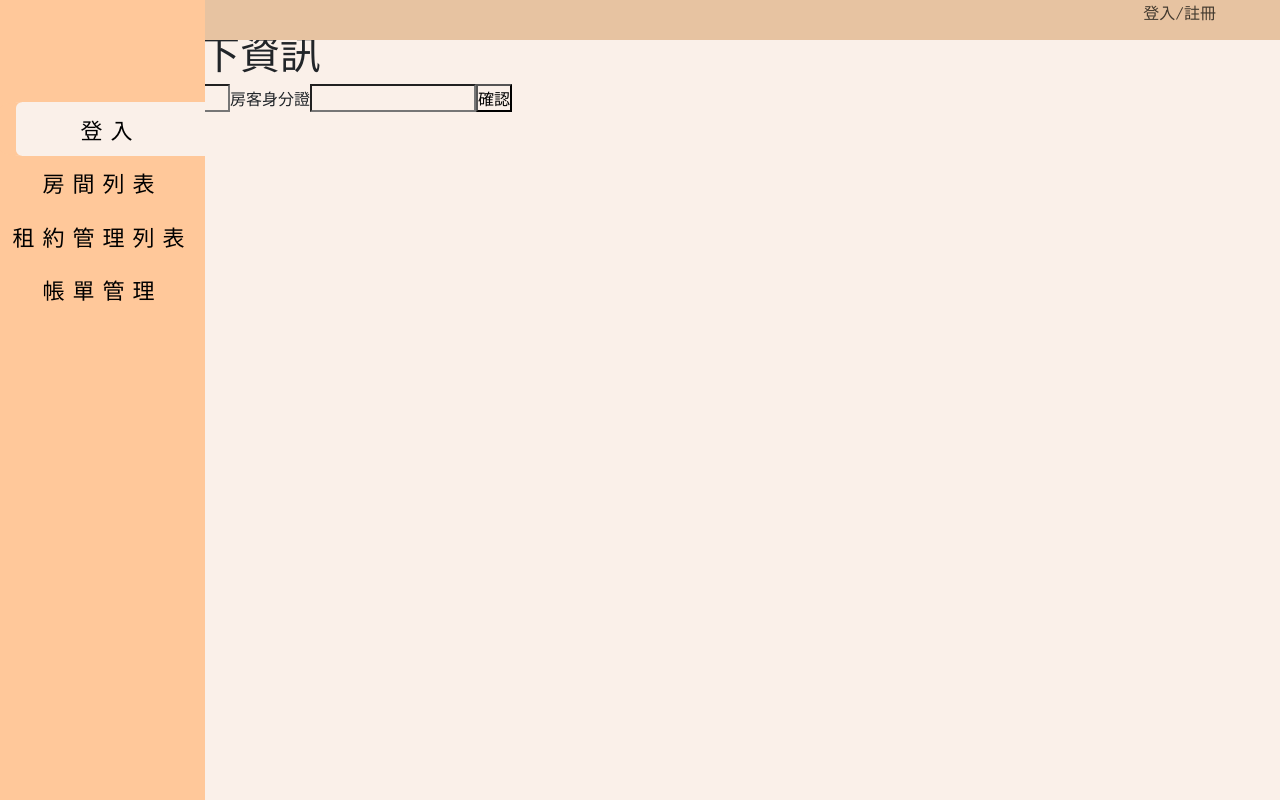
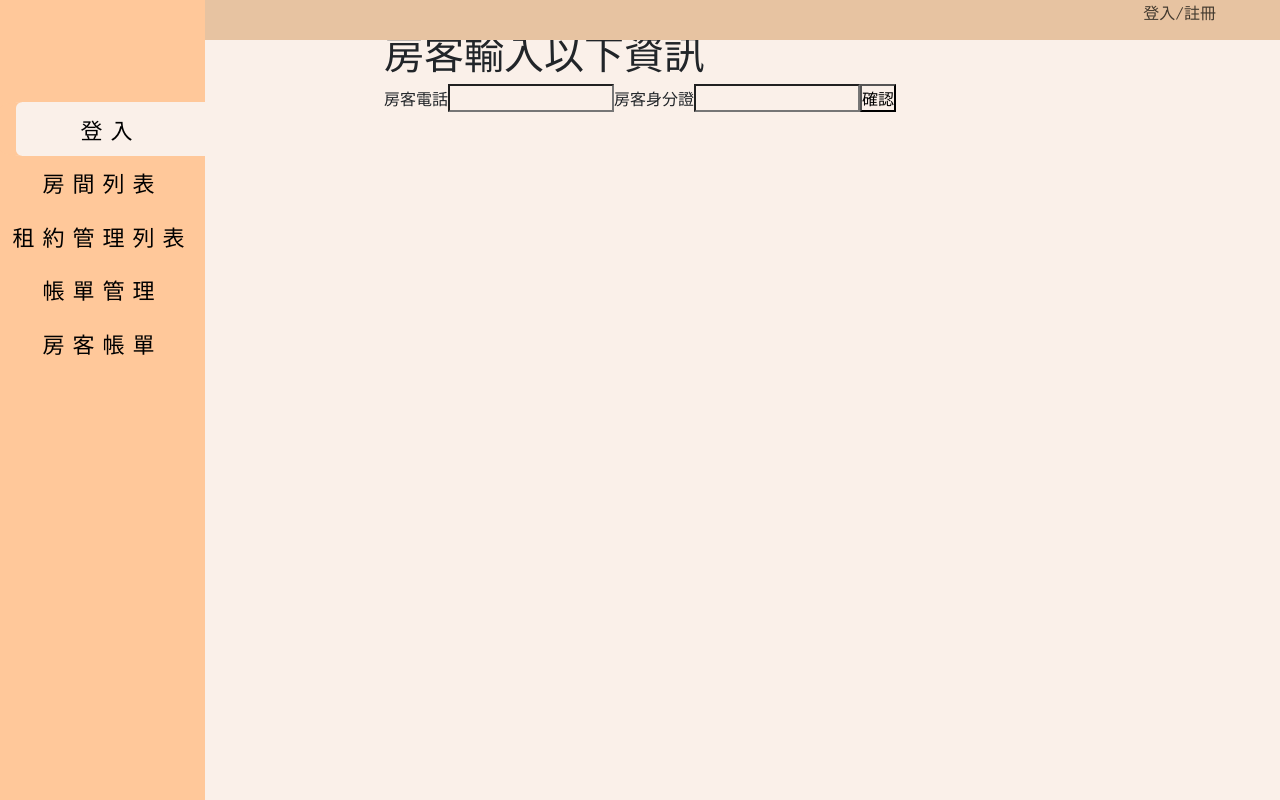
Before and after one commit to Jiuan1231456/F_rent, a Vue app: page / in a window 1280 px wide. Built offline with nearby package versions, Linux system fonts and the light colour scheme.

Commit message:
改寄信功能的electicV

```diff
--- a/src/components/Header.vue
+++ b/src/components/Header.vue
@@ -60,6 +60,12 @@ export default {
         :class="{ selectedPage: this.page === 11 }"
         to="/lookupBill"
         >帳單管理</RouterLink
+      >
+      <RouterLink
+        class="routerItem"
+        :class="{ selectedPage: this.page === 12 }"
+        to="/TenantBillFirst"
+        >房客帳單</RouterLink
       >
     <!-- </nav> -->
     </div>
--- a/src/router/index.js
+++ b/src/router/index.js
@@ -119,6 +119,11 @@ const router = createRouter({
       component: () => import('../views/Cutcontract_Edit.vue'),
       props: true // 允許通過路由傳參
     },
+    {
+      path: '/TenantBillFirst',
+      name: 'TenantBillFirst',
+      component: () => import('../views/TenantBillFirst.vue'),
+    },
   ]
 
 })
--- a/src/views/BillFinalDetail.vue
+++ b/src/views/BillFinalDetail.vue
@@ -30,7 +30,7 @@ export default {
         waterP:this.finalBill.waterOneP,
         electricP:this.finalBill.eletricP,
         electricV:this.finalBill.eletricV,
-        eletricOneP:this.finalBill.eletricOneP,
+        electricOneP:this.finalBill.eletricOneP,
         cutP:this.finalBill.cutP,
         totalOneP:this.finalBill.totalOneP,
         bankAccount:this.loginObj.accountBank,
--- a/src/views/Login.vue
+++ b/src/views/Login.vue
@@ -66,4 +66,8 @@ export default {
   </div>
 </template>
 
-<style scoped lang="scss"></style>
+<style scoped lang="scss">
+.middleArea{
+  margin-left: 30%;
+}
+</style>
--- a/src/views/TenantBillFirst.vue
+++ b/src/views/TenantBillFirst.vue
@@ -0,0 +1,29 @@
+<script>
+import dataStore from "@/stores/dataStore";
+import { mapState, mapActions } from "pinia";
+export default{
+    data(){
+
+    },
+    components:{
+
+    },
+    computed:{
+        ...mapState(dataStore, ["tenantData","page"]),
+    },
+    methods:{
+        ...mapActions(dataStore, ["setPage",]),
+    },
+    mounted(){
+        this.setPage(12);
+    }
+}
+</script>
+
+<template>
+
+</template>
+
+<style scoped lang="scss">
+
+</style>
```
